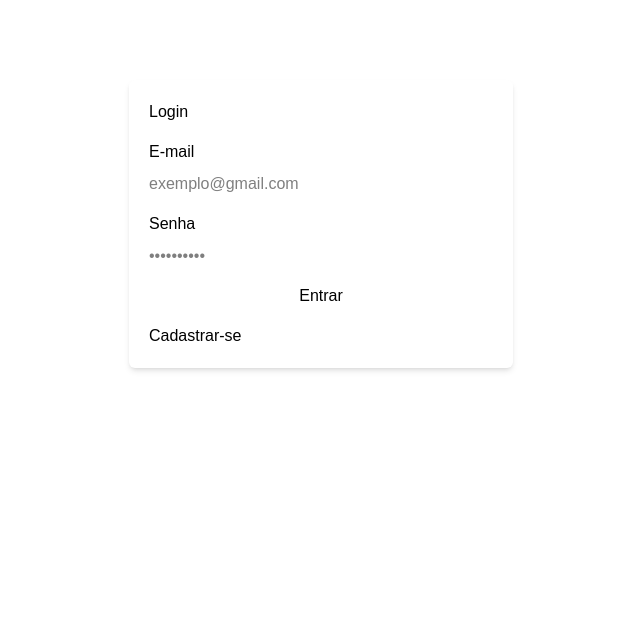
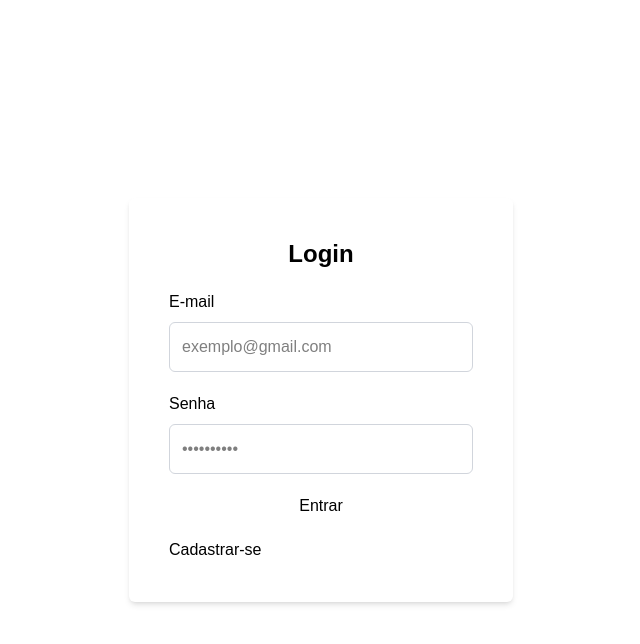
Before and after one commit to dennyberrios/Listagens, a Next.js app in the folder listagens/: page /login in a window 1280 px wide. Shown: the top 644 px of the page, without its empty margins (319-959 px from the left). Built offline with nearby package versions, Linux system fonts and the light colour scheme.

Commit message:
Estiliza componentes de entrada e tela de login com novas classes CSS

```diff
--- a/listagens/src/components/InputLabel/index.tsx
+++ b/listagens/src/components/InputLabel/index.tsx
@@ -35,6 +35,7 @@ const InputLabel: React.FC<InputLabelProps> = ({
                 onChange={change}
                 maxLength={maxLength}
                 placeholder={placeholder}
+                className={`p-3 border border-1 border-gray-300 rounded-md focus:outline-none focus:ring-2 focus:ring-emeraldTeal focus:border-transparent`}
                 {...props}
             />
             {errors && <span>{errors}</span>}
--- a/listagens/src/screens/login/index.tsx
+++ b/listagens/src/screens/login/index.tsx
@@ -17,11 +17,11 @@ const LoginScreen: React.FC = () => {
     }
 
     return (
-        <main className="text-white">
+        <main className="h-screen flex justify-center items-center">
             <section>
-                <form className="flex flex-col gap-4 p-5 bg-white rounded-md shadow-md w-96 mx-auto mt-20 text-black">
-                    <legend>Login</legend>
-                    <div className="flex flex-col gap-2 bg-emeraldTeal">
+                <form className="flex flex-col gap-5 p-10 bg-white rounded-md shadow-md w-96 mx-auto text-onyxBlack">
+                    <legend className="text-2xl text-center font-extrabold text-emeraldTeal">Login</legend>
+                    <div className="flex flex-col gap-2">
                         <InputLabel
                             label={"E-mail"}
                             type={"email"}
```
